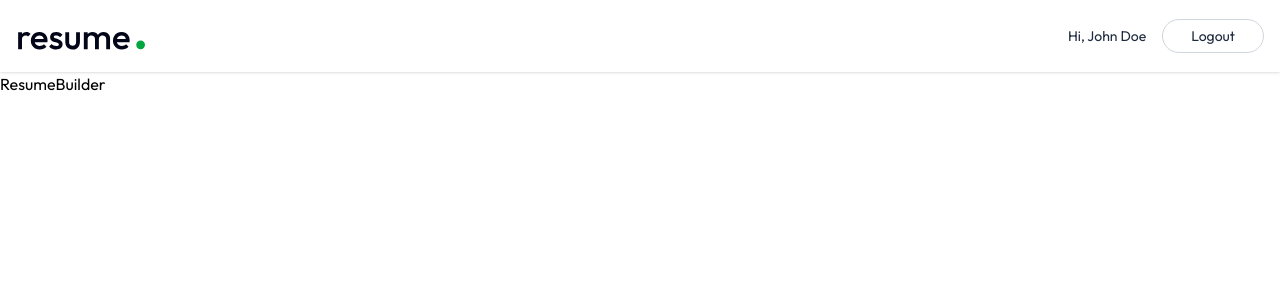
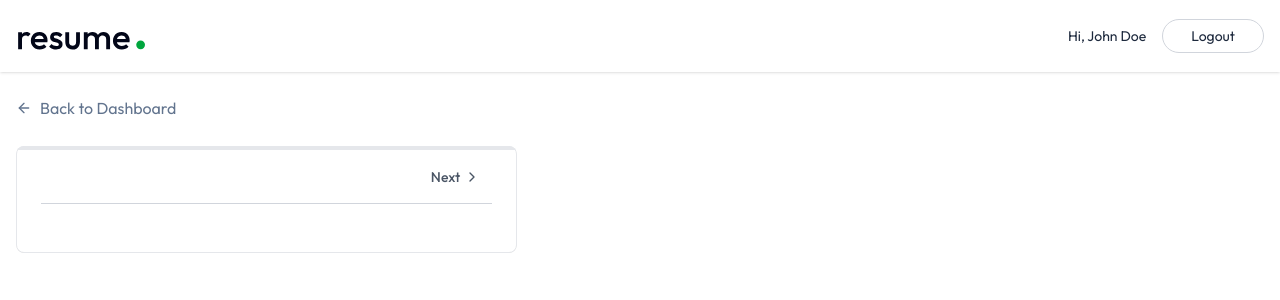
Before and after one commit to pradyumn8/AI-Resume-Builder, a React (Vite) app in the folder client/: page /app/builder/1 in a window 1280 px wide. Shown: the top 300 px of the page. Built offline with nearby package versions, Linux system fonts and the light colour scheme.

Commit message:
created loading with prev & next btns

```diff
--- a/client/src/pages/ResumeBuilder.jsx
+++ b/client/src/pages/ResumeBuilder.jsx
@@ -1,8 +1,101 @@
-import React from 'react'
+import React, { useEffect, useState } from 'react'
+import { Link, useParams } from 'react-router-dom';
+import { dummyResumeData } from '../assets/assets';
+import { User, ArrowLeftIcon, FileText, Briefcase, GraduationCap, FolderIcon, Sparkles, ChevronLeft, ChevronRight } from 'lucide-react';
 
 const ResumeBuilder = () => {
+
+  const { resumeId } = useParams();
+
+  const [resumeData, setResumeData] = useState({
+    _id: '',
+    title: '',
+    personal_info: {},
+    professional_summary: '',
+    experience: [],
+    education: [],
+    project: [],
+    skills: [],
+    template: [],
+    accent_color: "#3B82F6",
+    public: false,
+  })
+
+  const loadExistingResume = async () => {
+    const resume = dummyResumeData.find(resume => resume._id === resumeId);
+    if (resume) {
+      setResumeData(resume);
+      document.title = resume.title
+    }
+  }
+
+  const [activeSectionIndex, setActiveSectionIndex] = useState(0);
+  const [removeBackground, setRemoveBackground] = useState(false);
+
+  const sections = [
+    { id: 'personal_info', name: 'Personal Info', icon: User },
+    { id: 'summary', name: 'Summary', icon: FileText },
+    { id: 'experience', name: 'Experience', icon: Briefcase },
+    { id: 'education', name: 'Education', icon: GraduationCap },
+    { id: 'projects', name: 'Projects', icon: FolderIcon },
+    { id: 'skills', name: 'Skills', icon: Sparkles },
+  ]
+
+  const activeSection = sections[activeSectionIndex]
+
+  useEffect(() => {
+    loadExistingResume()
+  }, [])
+
   return (
-    <div>ResumeBuilder</div>
+    <div>
+      <div className='max-w-7xl mx-auto px-4 py-6'>
+        <Link to={'/app'} className='inline-flex gap-2 items-center text-slate-500 hover:text-slate-700 translate-all'>
+          <ArrowLeftIcon className='size-4' />Back to Dashboard</Link>
+      </div>
+
+      <div className='max-w-7xl mx-auto px-4 pb-8'>
+        <div className='grid lg:grid-cols-12 gap-8'>
+          {/* Left panel - Form */}
+          <div className='relative lg:col-span-5 rounded-lg overflow-hidden'>
+          <div className='bg-white rounded-lg shadow-sm border border-gray-200 p-6 pt-1'>
+            {/* progress bar using activeSectionIndex */}
+            <hr className='absolute top-0 left-0 right-0 border-2 border-gray-200'/>
+            <hr className='absolute top-0 left-0 h-1 bg-gradient-to-r from-green-500 to-green-600 border-none transition-all duration-2000'
+            style={{width:`${activeSectionIndex * 100 / (sections.length - 1)}%`}}/>
+
+            {/* section Navigation */}
+            <div className="flex justify-between items-center mb-6 border-b border-gray-300 py-1">
+          <div></div>
+          <div className="flex items-center">
+            {activeSectionIndex !== 0 && (
+              <button onClick={()=> setActiveSectionIndex((prevIndex)=>Math.max(prevIndex - 1, 0))} className='flex items-center gap-1 p-3 rounded-lg text-sm font-medium text-gray-600 hover:bg-gray-50 transition-all' disabled={activeSectionIndex === 0}>
+                <ChevronLeft className='size-4'/> Previous
+              </button>
+            )}
+                    <button onClick={()=> setActiveSectionIndex((prevIndex)=>Math.min(prevIndex + 1, sections.length - 1))} className={`flex items-center gap-1 p-3 rounded-lg text-sm font-medium text-gray-600 hover:bg-gray-50 transition-all ${activeSectionIndex === sections.length - 1 && 'opacity-50'}`} disabled={activeSectionIndex === sections.length - 1}>
+                Next <ChevronRight className='size-4'/>
+              </button>
+          </div>
+            </div>
+
+            {/* Form content */}
+            <div className='space-y-6'>
+              {activeSection.id === 'personal' && (
+                <div></div>
+              )}
+            </div>
+            <div>
+
+            </div>
+          </div>
+          </div>
+
+          {/* Right panel - Resume Preview */}
+          <div></div>
+        </div>
+      </div>
+    </div>
   )
 }
 
```
